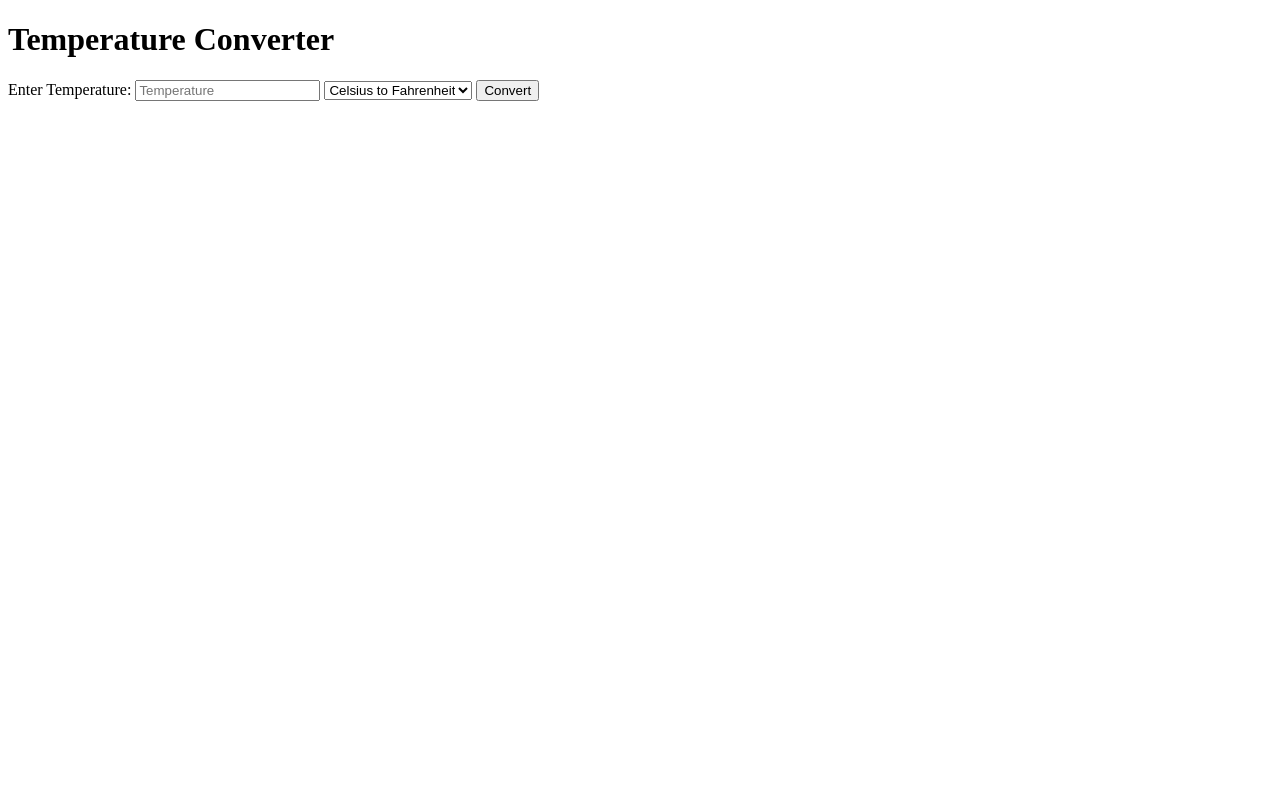
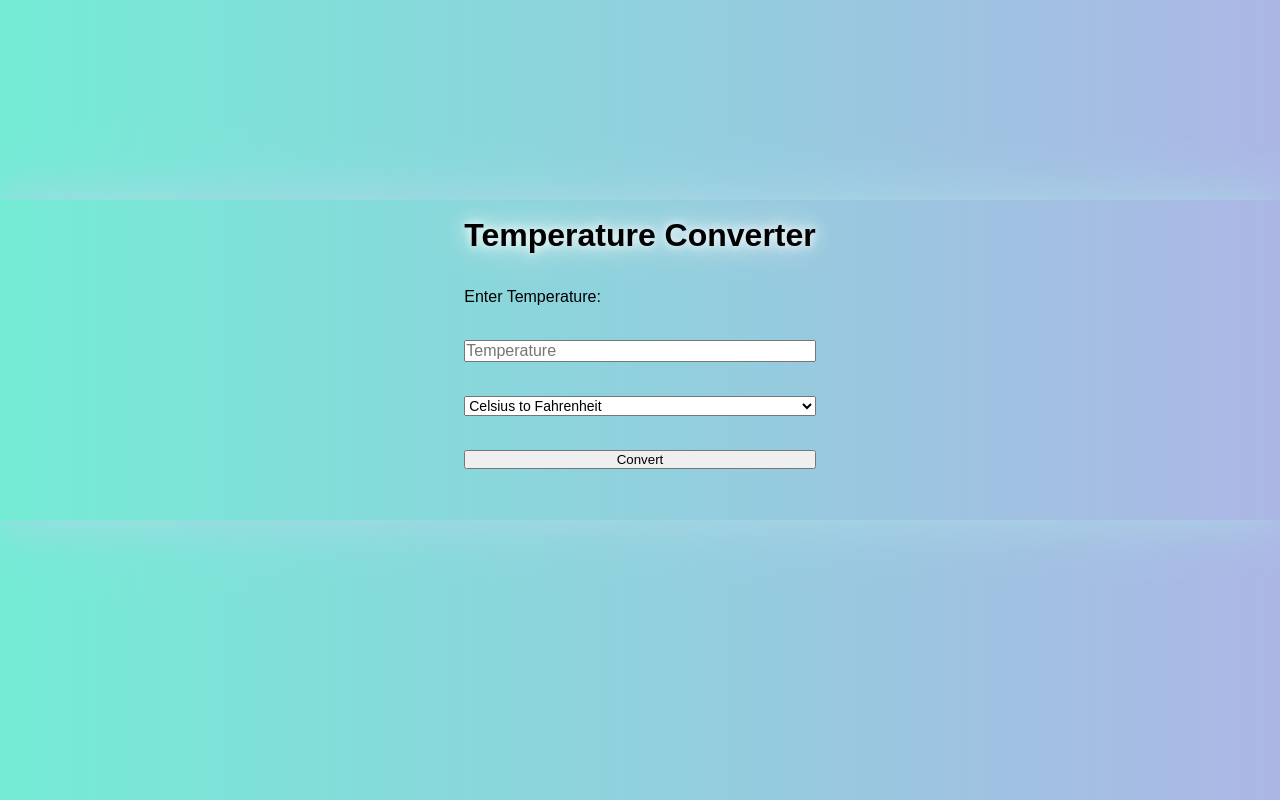
Before and after one commit to JefthaNizaam01/Temperature_Converter, a plain HTML site: page index.html in a window 1280 px wide. Drawn offline with Linux system fonts and the light colour scheme; files whose address does not match are found by name.

Commit message:
more_styling

```diff
--- a/css/style.css
+++ b/css/style.css
@@ -0,0 +1,37 @@
+*,
+*::before,
+*::after {
+    margin: 0;
+    padding: 0;
+    box-sizing: border-box;
+}
+body {
+    display: grid;
+    justify-content: center;
+    align-items: center;
+    height: 40vh;
+    margin-block: 200px;
+    background: linear-gradient(to right, #74ebd5, #acb6e5 );
+    font-family: Arial, sans-serif;
+    box-shadow:0 0 50px lightblue;
+}
+
+.converter {
+    text-align: center;
+    padding: 20px;
+    border-radius: 10px;
+    background-color: #ffffff;
+    box-shadow: 0 0 10px white(0, 0, 0, 0.1);
+}
+
+.head{
+    font-weight: bold;
+    text-shadow: 0 0 10px white, 0 0 20px white, 0 0 50px white;
+}
+.hot {
+    font-size: 16px;
+}
+
+.covert {
+    font-size: 14px;
+}
--- a/index.html
+++ b/index.html
@@ -7,11 +7,11 @@
     <title>Temperature Converter</title>
 </head>
 <body>
-    <h1>Temperature Converter</h1>
-    <label for="Temperature"> Enter Temperature:</label>
-    <input type="number" placeholder="Temperature">
+    <h1 class="head">Temperature Converter</h1>
+    <label class="hot" for="Temperature"> Enter Temperature:</label>
+    <input class="hot" type="number" placeholder="Temperature">
 
-    <select id="Conversion">
+    <select class="covert" id="Conversion">
         <option value="Celsuis to Fahrenheit">Celsius to Fahrenheit</option>
         <option value="Fahrenheit to Celsius">Fahrenheit to Celsius</option>
     </select>
@@ -19,6 +19,7 @@
     <button onclick="convertTemperature()">Convert</button>
 
     <h2 id="result"></h2>
+
    <script src=".//script/code.js"></script>
 </body>
 </html>
--- a/script/code.js
+++ b/script/code.js
@@ -8,6 +8,6 @@ function convertTemperature() {
         result = (temperature - 32) * 5/9;
     }
 
-    let resultElement = document.getElementById('result');
+     resultElement = document.getElementById('result');
 resultElement.textContent = Math.round(result * 100) / 100;
 }
```
